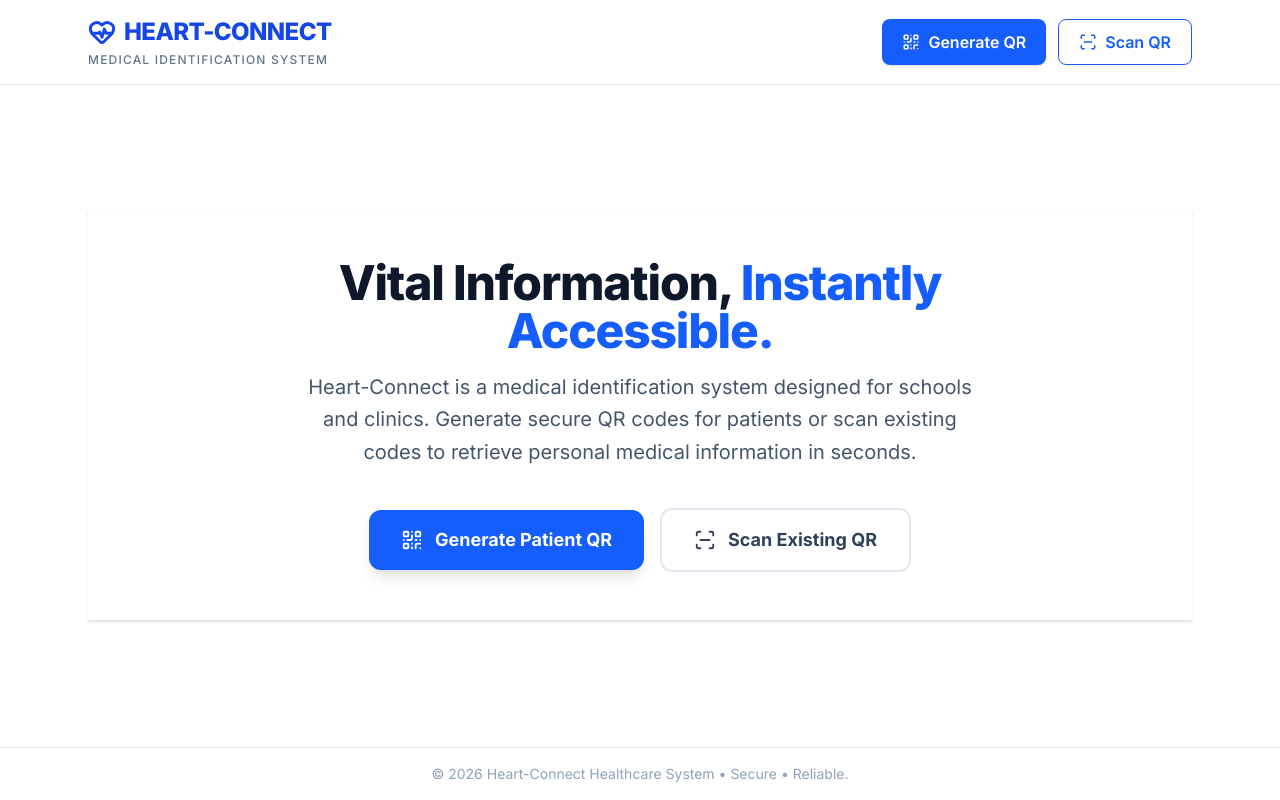
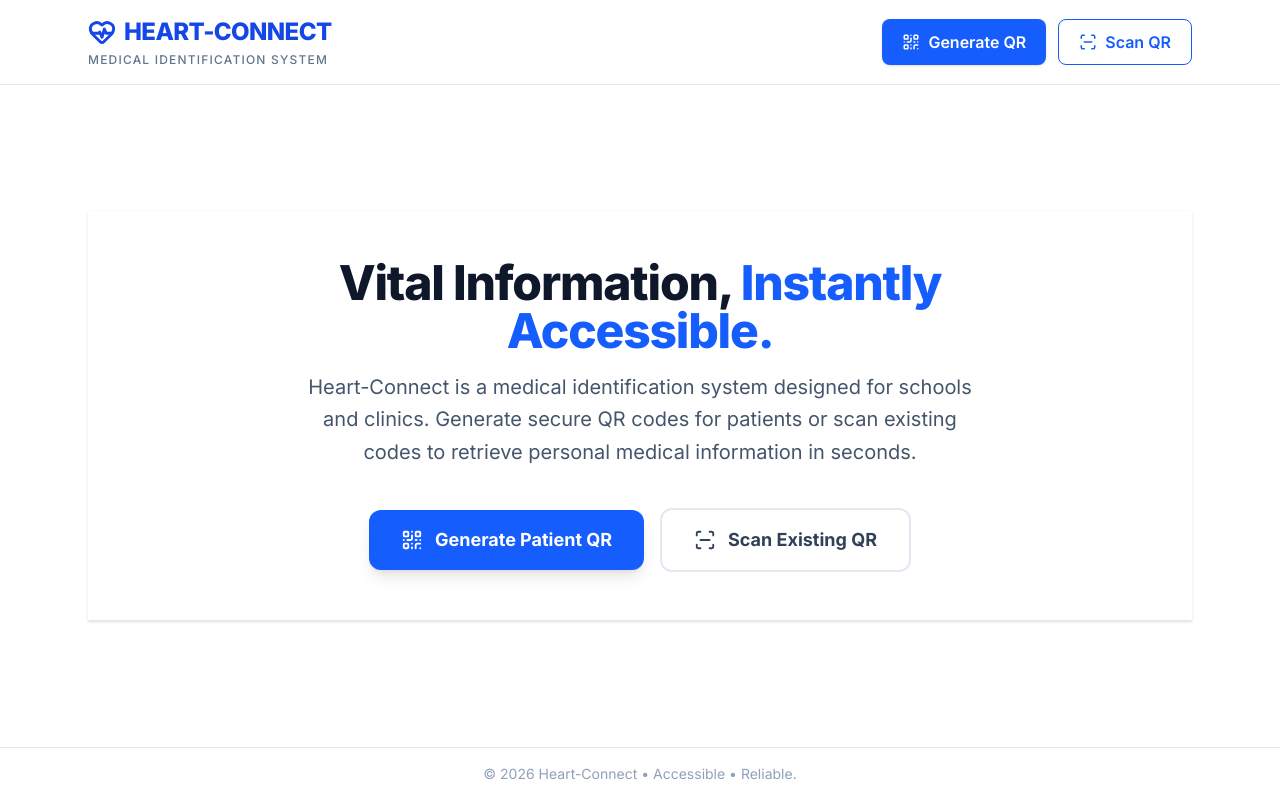
Before and after one commit to Ren-Josh/HeartConnect, a Next.js app: page / in a window 1280 px wide. Built offline with nearby package versions, Linux system fonts and the light colour scheme.

Commit message:
changed footer text

```diff
--- a/src/app/layout.tsx
+++ b/src/app/layout.tsx
@@ -61,7 +61,7 @@ export default function RootLayout({
         </main>
 
         <footer className="py-4 text-center text-slate-400 text-sm border-t border-slate-200 bg-white">
-          © 2026 Heart-Connect Healthcare System • Secure • Reliable.
+          © 2026 Heart-Connect • Accessible • Reliable.
         </footer>
       </body>
     </html>
```
